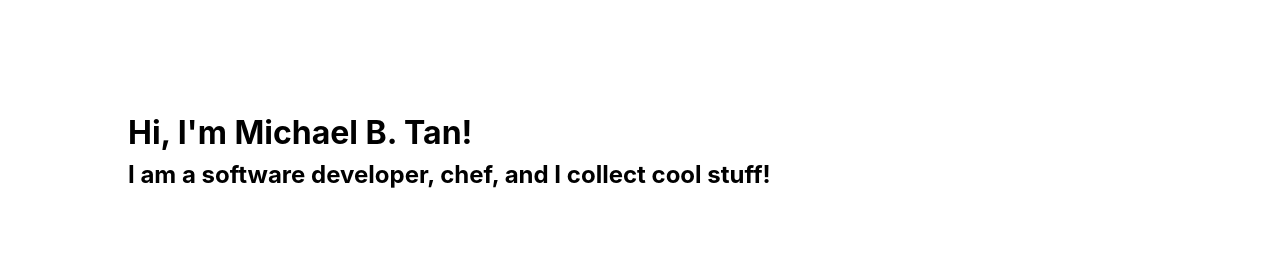
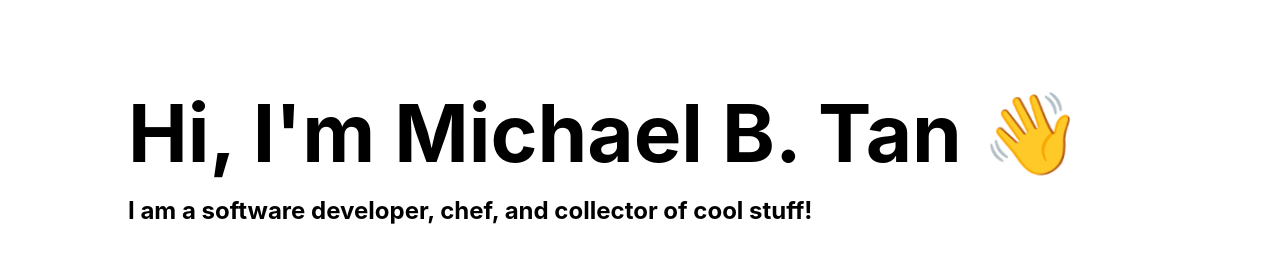
Before and after one commit to mikebtan/michaelbtan.com, a React (Create React App) app in the folder michaelbtan.com/: page / in a window 1280 px wide. Shown: the part 163-442 px from the top of the page. Built offline with nearby package versions, Linux system fonts and the light colour scheme.

Commit message:
added header effect

```diff
--- a/michaelbtan.com/src/components/Header/Header.css
+++ b/michaelbtan.com/src/components/Header/Header.css
@@ -3,6 +3,7 @@
   display: flex;
   justify-content: center;
   align-items: center;
+  margin-bottom: 2em;
 }
 
 .header_container {
@@ -45,3 +46,26 @@ to   { opacity: 1; }
     from { opacity: 0; }
     to   { opacity: 1; }
 }
+
+.header_title {
+  font-size: 5em
+}
+
+.wave {
+  animation-name: wave-animation;  /* Refers to the name of your @keyframes element below */
+  animation-duration: 2.5s;        /* Change to speed up or slow down */
+  animation-iteration-count: infinite;  /* Never stop waving :) */
+  transform-origin: 70% 70%;       /* Pivot around the bottom-left palm */
+  display: inline-block;
+}
+
+@keyframes wave-animation {
+    0% { transform: rotate( 0.0deg) }
+   10% { transform: rotate(14.0deg) }
+   20% { transform: rotate(-8.0deg) }
+   30% { transform: rotate(14.0deg) }
+   40% { transform: rotate(-4.0deg) }
+   50% { transform: rotate(10.0deg) }
+   60% { transform: rotate( 0.0deg) }
+  100% { transform: rotate( 0.0deg) }
+}
--- a/michaelbtan.com/src/components/Header/Header.js
+++ b/michaelbtan.com/src/components/Header/Header.js
@@ -6,8 +6,8 @@ export default function Header() {
   return (
     <div className="header">
       <div className="header_container">
-        <h1>Hi, I'm Michael B. Tan!</h1>
-        <h2>I am a software developer, chef, and I collect cool stuff!</h2>
+        <h1 className="header_title">Hi, I'm Michael B. Tan <span className="wave">👋</span></h1>
+        <h2>I am a software developer, chef, and collector of cool stuff!</h2>
       </div>
     </div>
   )
```
